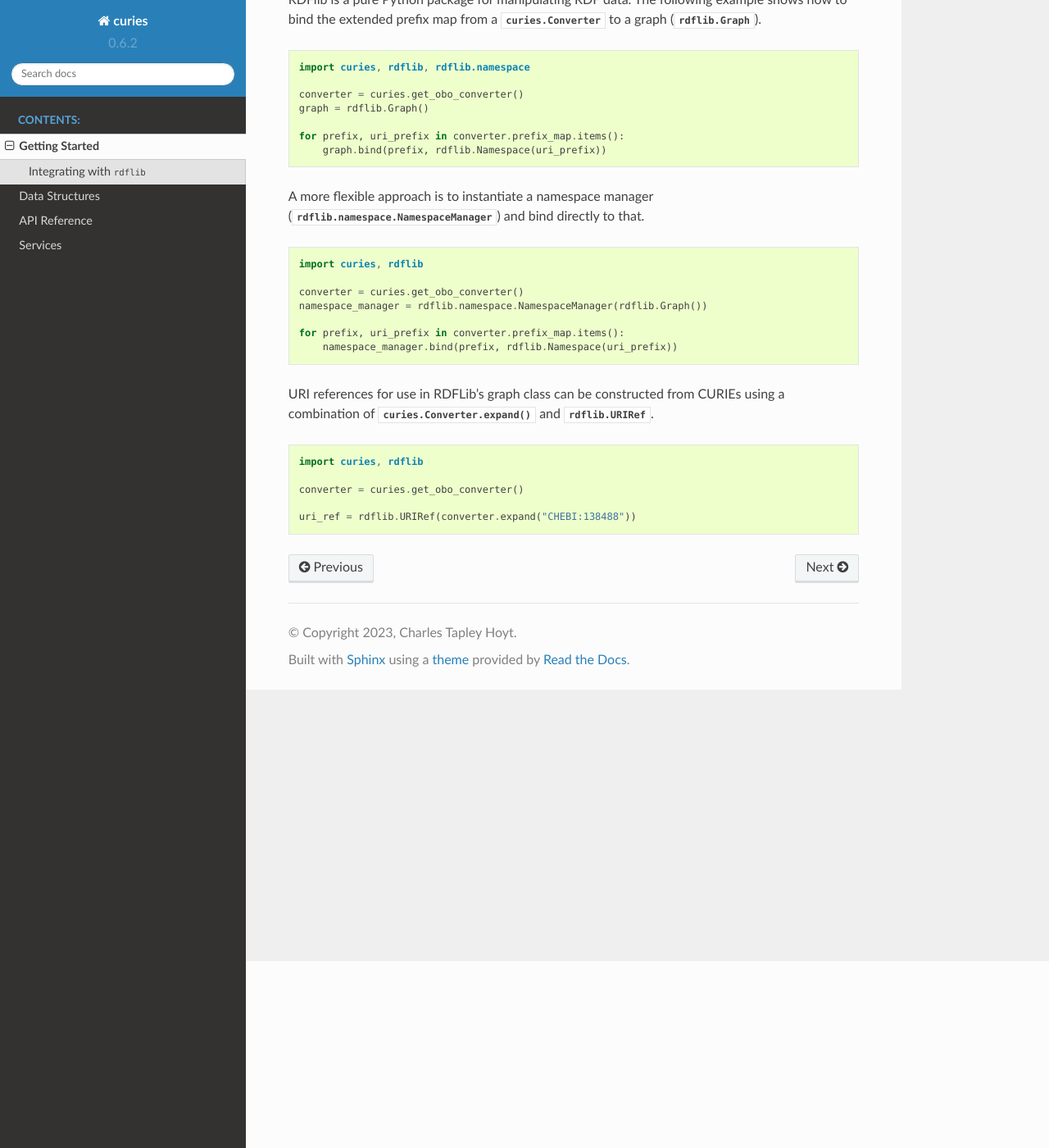
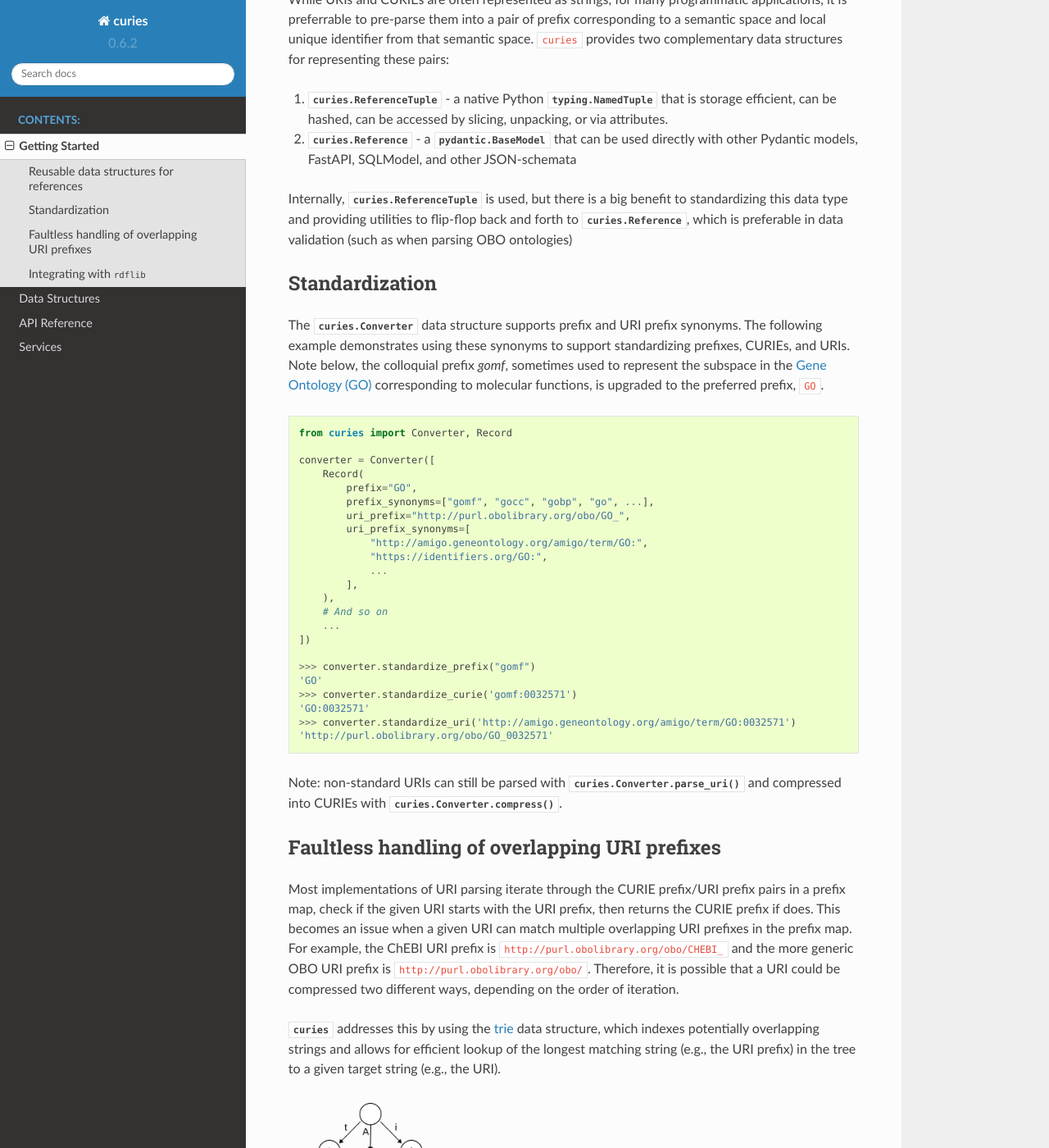
Before and after one commit to biopragmatics/curies, a Sphinx documentation site: the page built from docs/source/tutorial.rst, in a window 1280 px wide and 1400 px high, scrolled down 228 px. Shown: the whole window at 82% size. Built offline with Sphinx 7.4.7 and the Read the Docs theme 2.0.0, drawn with Linux system fonts in a browser that asks for light colours; some of the changed text lies outside the part shown.

Commit message:
More docs

```diff
--- a/docs/source/conf.py
+++ b/docs/source/conf.py
@@ -229,6 +229,7 @@ intersphinx_mapping = {
     "bioregistry": ("https://bioregistry.readthedocs.io/en/stable/", None),
     "pandas": ("https://pandas.pydata.org/docs/", None),
     "flask": ("https://flask.palletsprojects.com/", None),
+    "pydantic": ("https://docs.pydantic.dev/latest/", None),
     # "fastapi": ("https://fastapi.tiangolo.com/", None),
     # "gunicorn": ("https://docs.gunicorn.org/", None),
     # "uvicorn": ("https://www.uvicorn.org/", None),
--- a/docs/source/tutorial.rst
+++ b/docs/source/tutorial.rst
@@ -1,8 +1,97 @@
 Getting Started
 ===============
+Reusable data structures for references
+---------------------------------------
+While URIs and CURIEs are often represented as strings, for many programmatic applications,
+it is preferrable to pre-parse them into a pair of prefix corresponding to a semantic space
+and local unique identifier from that semantic space. ``curies`` provides two complementary
+data structures for representing these pairs:
 
+1. :mod:`curies.ReferenceTuple` - a native Python :class:`typing.NamedTuple` that is
+   storage efficient, can be hashed, can be accessed by slicing, unpacking, or via attributes.
+2. :mod:`curies.Reference` - a :class:`pydantic.BaseModel` that can be used directly
+   with other Pydantic models, FastAPI, SQLModel, and other JSON-schemata
 
+Internally, :mod:`curies.ReferenceTuple` is used, but there is a big benefit to standardizing
+this data type and providing utilities to flip-flop back and forth to :mod:`curies.Reference`,
+which is preferable in data validation (such as when parsing OBO ontologies)
 
+Standardization
+---------------
+The :class:`curies.Converter` data structure supports prefix and URI prefix synonyms.
+The following example demonstrates
+using these synonyms to support standardizing prefixes, CURIEs, and URIs. Note below,
+the colloquial prefix `gomf`, sometimes used to represent the subspace in the
+`Gene Ontology (GO) <https://obofoundry.org/ontology/go>`_ corresponding to molecular
+functions, is upgraded to the preferred prefix, ``GO``.
+
+.. code-block::
+
+    from curies import Converter, Record
+
+    converter = Converter([
+        Record(
+            prefix="GO",
+            prefix_synonyms=["gomf", "gocc", "gobp", "go", ...],
+            uri_prefix="http://purl.obolibrary.org/obo/GO_",
+            uri_prefix_synonyms=[
+                "http://amigo.geneontology.org/amigo/term/GO:",
+                "https://identifiers.org/GO:",
+                ...
+            ],
+        ),
+        # And so on
+        ...
+    ])
+
+    >>> converter.standardize_prefix("gomf")
+    'GO'
+    >>> converter.standardize_curie('gomf:0032571')
+    'GO:0032571'
+    >>> converter.standardize_uri('http://amigo.geneontology.org/amigo/term/GO:0032571')
+    'http://purl.obolibrary.org/obo/GO_0032571'
+
+Note: non-standard URIs can still be parsed with :meth:`curies.Converter.parse_uri` and compressed
+into CURIEs with :meth:`curies.Converter.compress`.
+
+Faultless handling of overlapping URI prefixes
+----------------------------------------------
+Most implementations of URI parsing iterate through the CURIE prefix/URI prefix pairs
+in a prefix map, check if the given URI starts with the URI prefix, then returns the
+CURIE prefix if does. This becomes an issue when a given URI can match multiple
+overlapping URI prefixes in the prefix map. For example, the ChEBI URI prefix is
+``http://purl.obolibrary.org/obo/CHEBI_`` and the more generic OBO URI prefix
+is ``http://purl.obolibrary.org/obo/``. Therefore, it is possible that a URI could be
+compressed two different ways, depending on the order of iteration.
+
+:mod:`curies` addresses this by using the `trie <https://en.wikipedia.org/wiki/Trie>`_
+data structure, which indexes potentially overlapping strings and allows for efficient
+lookup of the longest matching string (e.g., the URI prefix) in the tree to a given target string
+(e.g., the URI).
+
+.. image:: img/trie.png
+   :width: 200px
+   :alt: A graphical depiction of a trie. Reused under the CC0 license from Wikipedia.
+
+This has two benefits. First, it is correct. Second, searching the trie data structure can be done
+in sublinear time while iterating over a prefix map can only be done in linear time. When processing
+a lot of data, this makes a meaningful difference!
+
+The following code demonstrates that the scenario above. It will always return the correct
+CURIE ``CHEBI:1`` instead of the incorrect CURIE ``OBO:CHEBI_1``, regardless of the order of
+the dictionary, iteration, or any other factors.
+
+.. code-block::
+
+    import curies
+
+    converter = curies.read_prefix_map({
+        "CHEBI": "http://purl.obolibrary.org/obo/CHEBI_",
+        "OBO": "http://purl.obolibrary.org/obo/
+    })
+
+    >>> converter.compress("http://purl.obolibrary.org/obo/CHEBI_1")
+    'CHEBI:1'
 
 Integrating with :mod:`rdflib`
 ------------------------------
```
Also changed, not shown: README.md (+0 -52 lines), docs/source/img/trie.png (added), 1 other file.
